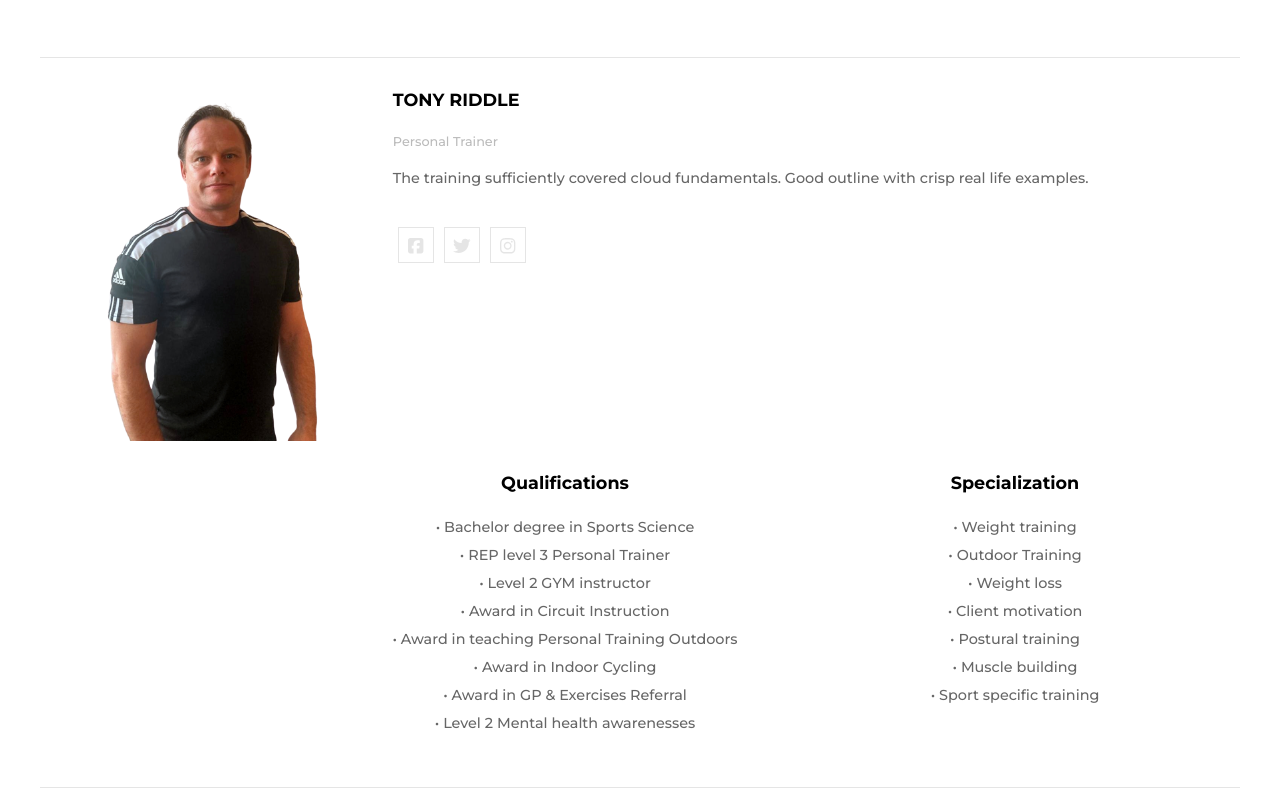
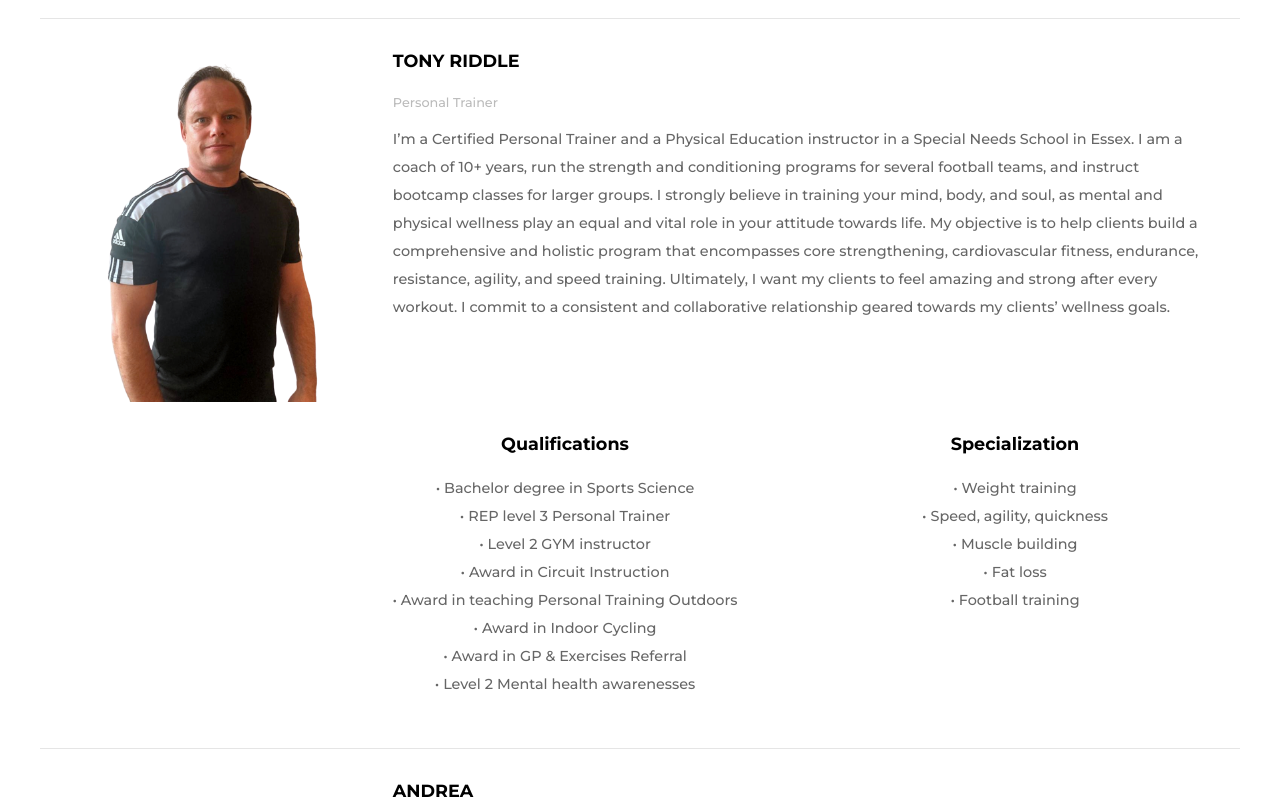
Before and after one commit to ufukcankurt/training-project, a React (Create React App) app: page / in a window 1280 px wide. Shown: the part 5222-6021 px from the top of the page. Built offline with nearby package versions, Linux system fonts and the light colour scheme.

Commit message:
refactor(our-trainer): update trainer infos & remove socials

```diff
--- a/src/components/ourTrainer/OurTrainer.jsx
+++ b/src/components/ourTrainer/OurTrainer.jsx
@@ -32,9 +32,9 @@ const trainers = [
     name: "TONY RIDDLE",
     position: "Personal Trainer",
     description:
-      "The training sufficiently covered cloud fundamentals. Good outline with crisp real life examples.",
+      "I’m a Certified Personal Trainer and a Physical Education instructor in a Special Needs School in Essex. I am a coach of 10+ years, run the strength and conditioning programs for several football teams, and instruct bootcamp classes for larger groups. I strongly believe in training your mind, body, and soul, as mental and physical wellness play an equal and vital role in your attitude towards life. My objective is to help clients build a comprehensive and holistic program that encompasses core strengthening, cardiovascular fitness, endurance, resistance, agility, and speed training. Ultimately, I want my clients to feel amazing and strong after every workout. I commit to a consistent and collaborative relationship geared towards my clients’ wellness goals.",
     qualifications: ["Bachelor degree in Sports Science", "REP level 3 Personal Trainer", "Level 2 GYM instructor", "Award in Circuit Instruction", "Award in teaching Personal Training Outdoors", "Award in Indoor Cycling", "Award in GP & Exercises Referral", "Level 2 Mental health awarenesses"],
-    specialization: ["Weight training", "Outdoor Training", "Weight loss", "Client motivation", "Postural training", "Muscle building", "Sport specific training"],
+    specialization: ["Weight training", "Speed, agility, quickness", "Muscle building", "Fat loss", "Football training"],
     image: "./img/tony.png",
     facebook: "https://www.facebook.com/",
     twitter: "https://twitter.com/",
@@ -71,7 +71,7 @@ const OurTrainer = () => {
                   <p className={styles.position}>{trainer.position}</p>
                 </div>
                 <div className={styles.trainerDesc}>{trainer.description}</div>
-                <div className={styles.trainerSocials}>
+                {/* <div className={styles.trainerSocials}>
                   <a className={styles.facebook} href={trainer.facebook}>
                     <FontAwesomeIcon icon={faFacebookSquare} />
                   </a>
@@ -81,7 +81,7 @@ const OurTrainer = () => {
                   <a className={styles.instagram} href={trainer.instagram}>
                     <FontAwesomeIcon icon={faInstagram} />
                   </a>
-                </div>
+                </div> */}
               </div>
             </div>
             <div className={styles.trainerSpecific}>
```
